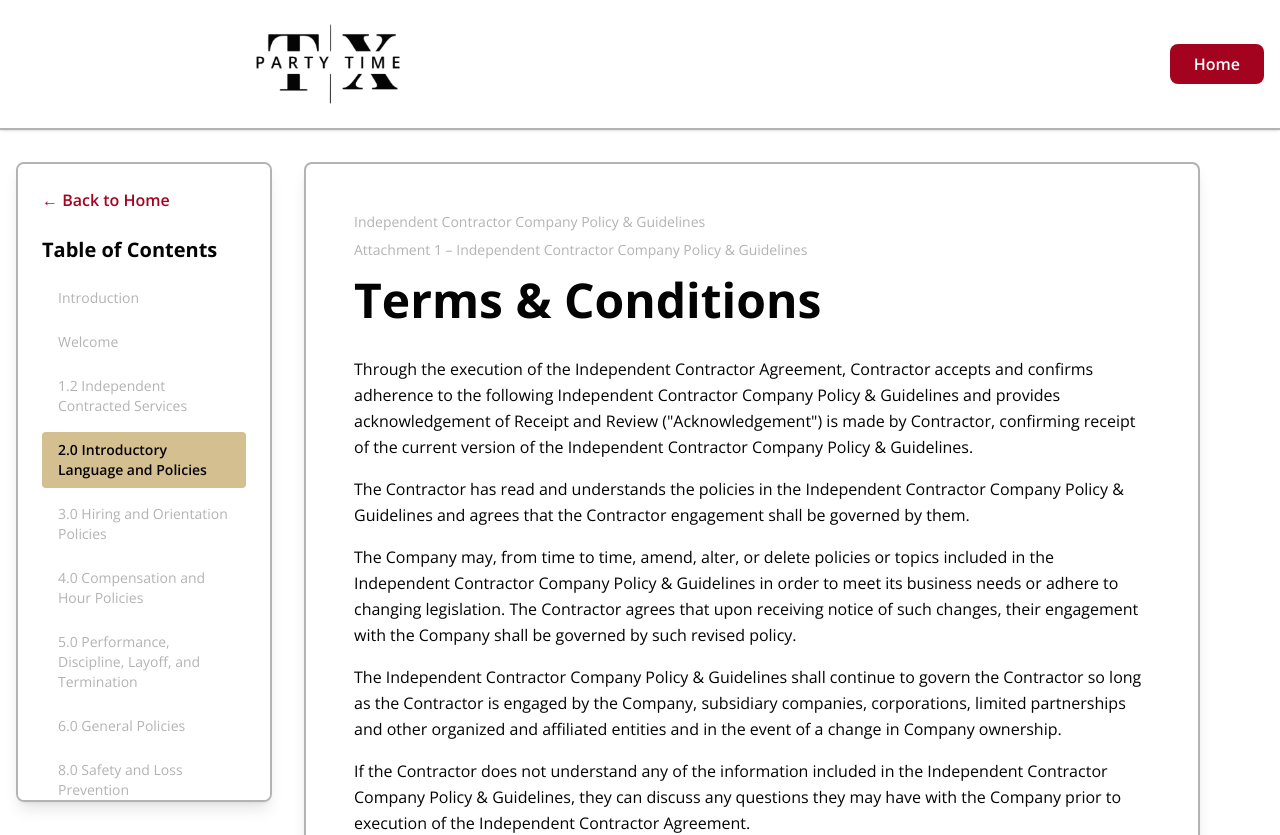
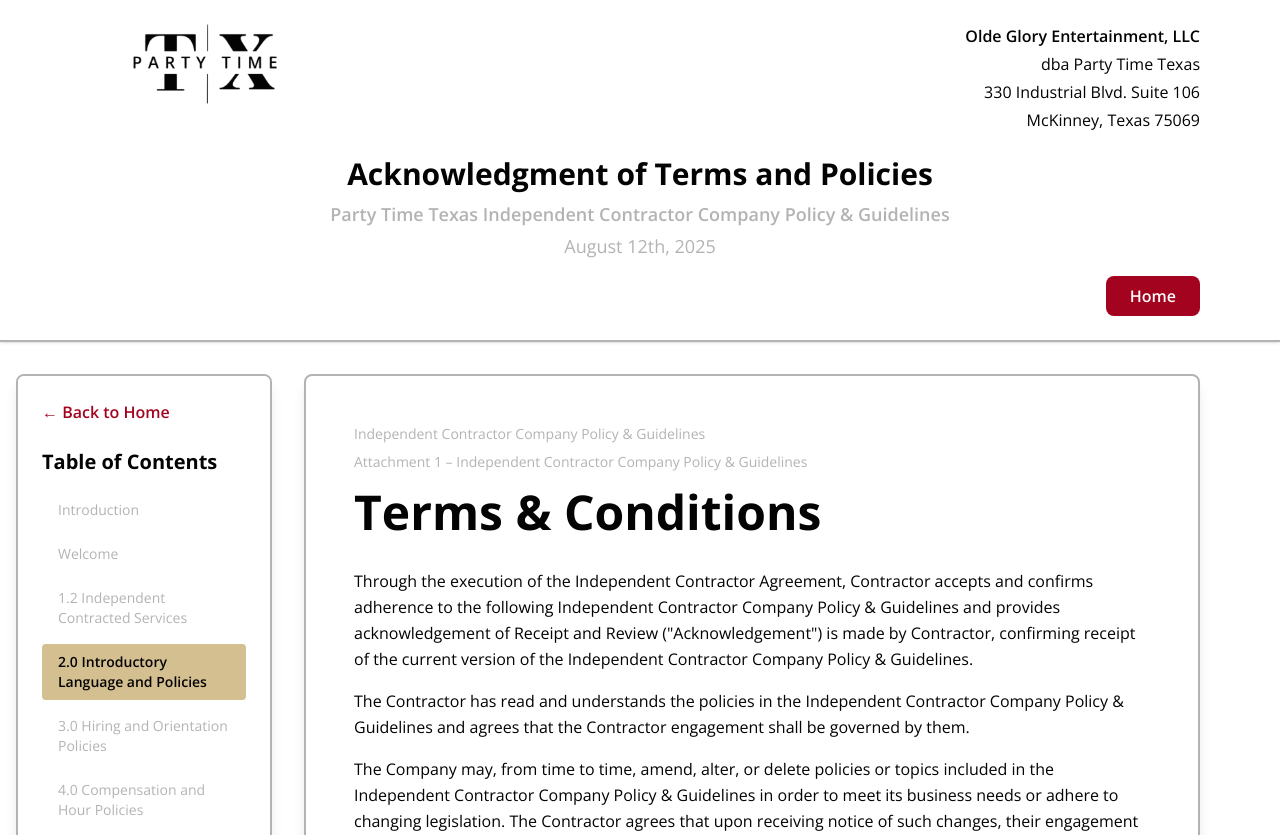
Before and after one commit to AshtonMedina22/PTT-Internal-Docs, a Next.js app: page /terms in a window 1280 px wide. Shown: the top 835 px of the page. Built offline with nearby package versions, Linux system fonts and the light colour scheme.

Commit message:
Update headers to match legal PDF format with company information and document titles

```diff
--- a/app/agreement/page.js
+++ b/app/agreement/page.js
@@ -57,28 +57,50 @@
 
   return (
     <div className="min-h-screen bg-brand-white flex flex-col">
-      {/* Logo Letterhead */}
+      {/* Logo Letterhead - Legal Document Format */}
       <header className="w-full border-b-2 border-brand-gray bg-brand-white py-6 sticky top-0 z-50 shadow-sm">
-        <div className="container mx-auto px-4">
-          <div className="flex justify-between items-center">
-            <div className="flex-1 flex justify-center">
+        <div className="container mx-auto px-4 max-w-6xl">
+          {/* Top Row: Logo Left, Company Info Right */}
+          <div className="flex justify-between items-start mb-6">
+            {/* Logo on Left */}
+            <div className="shrink-0">
               <Image
                 src="/logo.png"
                 alt="Party Time Texas Logo"
-                width={300}
-                height={100}
+                width={250}
+                height={80}
                 className="h-auto object-contain max-h-20"
                 priority
               />
             </div>
-            <div className="flex-1 flex justify-end">
-              <Link
-                href="/"
-                className="px-6 py-2 bg-brand-red text-brand-white font-semibold rounded-lg hover:bg-brand-gold hover:text-brand-black transition-colors duration-200"
-              >
-                Home
-              </Link>
+            {/* Company Information on Right */}
+            <div className="flex-shrink-0 text-right text-brand-black">
+              <p className="font-semibold mb-1">Olde Glory Entertainment, LLC</p>
+              <p className="mb-1">dba Party Time Texas</p>
+              <p className="mb-1">330 Industrial Blvd. Suite 106</p>
+              <p>McKinney, Texas 75069</p>
             </div>
+          </div>
+
+          {/* Document Title */}
+          <div className="text-center mb-4">
+            <h1 className="text-2xl md:text-3xl font-bold text-brand-black mb-2">
+              Acknowledgment of Terms and Policies
+            </h1>
+            <div className="text-lg text-brand-gray">
+              <p className="font-semibold">Independent Contractor Agreement</p>
+              <p className="mt-1">August 12th, 2025</p>
+            </div>
+          </div>
+
+          {/* Home Button */}
+          <div className="flex justify-end mt-4">
+            <Link
+              href="/"
+              className="px-6 py-2 bg-brand-red text-brand-white font-semibold rounded-lg hover:bg-brand-gold hover:text-brand-black transition-colors duration-200"
+            >
+              Home
+            </Link>
           </div>
         </div>
       </header>
@@ -86,7 +108,7 @@
       <div className="container mx-auto px-4 py-8 flex-1">
         <div className="flex flex-col lg:flex-row gap-8">
           {/* Sticky Sidebar */}
-          <aside className="lg:w-64 lg:sticky lg:top-32 lg:h-fit">
+          <aside className="lg:w-64 lg:sticky lg:top-[280px] lg:h-fit">
             <div className="bg-white border-2 border-brand-gray rounded-lg p-6 shadow-lg max-h-[calc(90vh-5rem)] overflow-y-auto">
               <Link
                 href="/"
--- a/app/terms/page.js
+++ b/app/terms/page.js
@@ -57,28 +57,50 @@
 
   return (
     <div className="min-h-screen bg-brand-white flex flex-col">
-      {/* Logo Letterhead */}
+      {/* Logo Letterhead - Legal Document Format */}
       <header className="w-full border-b-2 border-brand-gray bg-brand-white py-6 sticky top-0 z-50 shadow-sm">
-        <div className="container mx-auto px-4">
-          <div className="flex justify-between items-center">
-            <div className="flex-1 flex justify-center">
+        <div className="container mx-auto px-4 max-w-6xl">
+          {/* Top Row: Logo Left, Company Info Right */}
+          <div className="flex justify-between items-start mb-6">
+            {/* Logo on Left */}
+            <div className="shrink-0">
               <Image
                 src="/logo.png"
                 alt="Party Time Texas Logo"
-                width={300}
-                height={100}
+                width={250}
+                height={80}
                 className="h-auto object-contain max-h-20"
                 priority
               />
             </div>
-            <div className="flex-1 flex justify-end">
-              <Link
-                href="/"
-                className="px-6 py-2 bg-brand-red text-brand-white font-semibold rounded-lg hover:bg-brand-gold hover:text-brand-black transition-colors duration-200"
-              >
-                Home
-              </Link>
+            {/* Company Information on Right */}
+            <div className="flex-shrink-0 text-right text-brand-black">
+              <p className="font-semibold mb-1">Olde Glory Entertainment, LLC</p>
+              <p className="mb-1">dba Party Time Texas</p>
+              <p className="mb-1">330 Industrial Blvd. Suite 106</p>
+              <p>McKinney, Texas 75069</p>
             </div>
+          </div>
+
+          {/* Document Title */}
+          <div className="text-center mb-4">
+            <h1 className="text-2xl md:text-3xl font-bold text-brand-black mb-2">
+              Acknowledgment of Terms and Policies
+            </h1>
+            <div className="text-lg text-brand-gray">
+              <p className="font-semibold">Party Time Texas Independent Contractor Company Policy & Guidelines</p>
+              <p className="mt-1">August 12th, 2025</p>
+            </div>
+          </div>
+
+          {/* Home Button */}
+          <div className="flex justify-end mt-4">
+            <Link
+              href="/"
+              className="px-6 py-2 bg-brand-red text-brand-white font-semibold rounded-lg hover:bg-brand-gold hover:text-brand-black transition-colors duration-200"
+            >
+              Home
+            </Link>
           </div>
         </div>
       </header>
@@ -86,7 +108,7 @@
       <div className="container mx-auto px-4 py-8 flex-1">
         <div className="flex flex-col lg:flex-row gap-8">
           {/* Sticky Sidebar */}
-          <aside className="lg:w-64 lg:sticky lg:top-32 lg:h-fit">
+          <aside className="lg:w-64 lg:sticky lg:top-[280px] lg:h-fit">
             <div className="bg-white border-2 border-brand-gray rounded-lg p-6 shadow-lg max-h-[calc(90vh-5rem)] overflow-y-auto">
               <Link
                 href="/"
```
